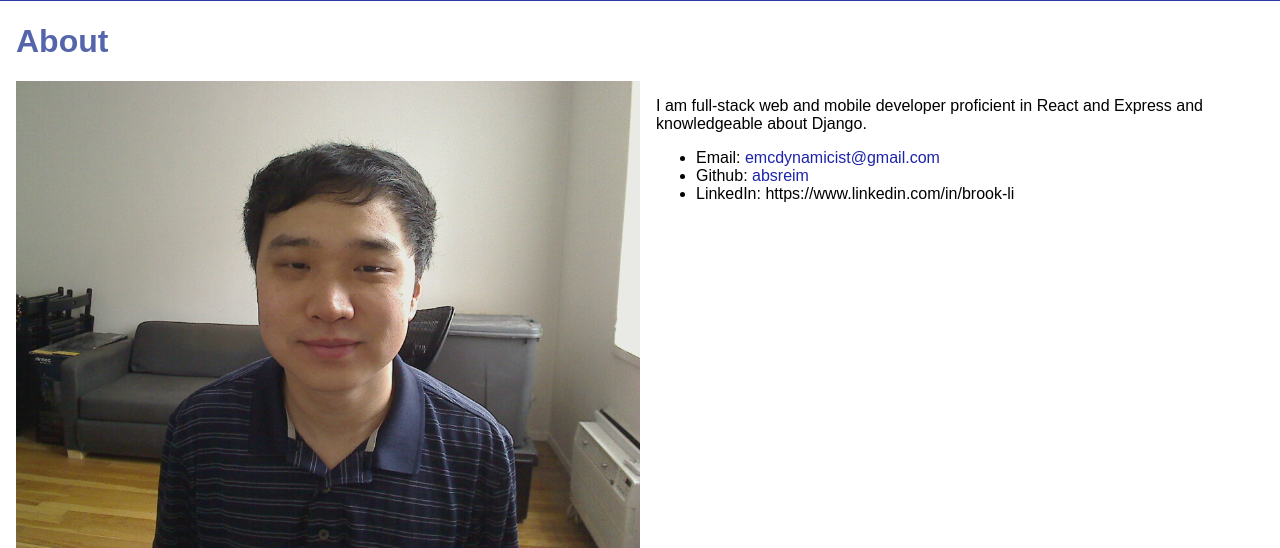
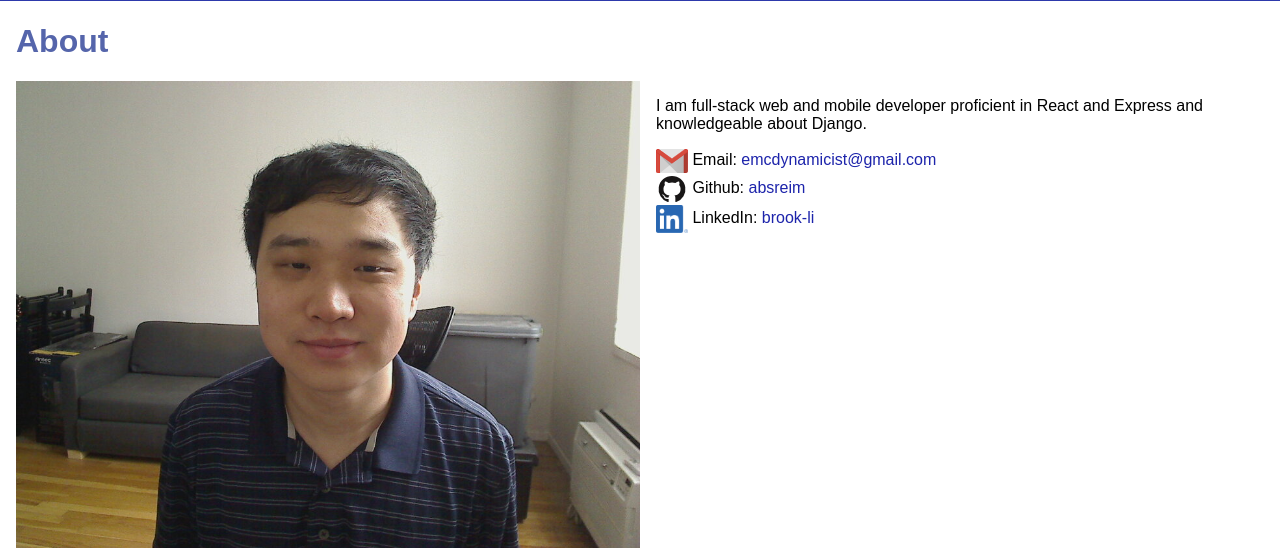
Before and after one commit to absreim/portfolio, a Django app: page /about/ in a window 1280 px wide. Shown: the part 94-642 px from the top of the page. Run offline with Django 3.2, Linux system fonts and the light colour scheme.

Commit message:
Added logos to account types in About page.

```diff
--- a/about/static/about/style.css
+++ b/about/static/about/style.css
@@ -24,3 +24,14 @@ main > div {
         width: 50%;
     }
 }
+
+#contact-list {
+    list-style-type: none;
+    padding-left: 0;
+}
+
+.contact-list__service-icon {
+    width: 2em;
+    vertical-align: middle;
+    object-fit: contain;
+}
--- a/about/templates/about/index.html
+++ b/about/templates/about/index.html
@@ -16,10 +16,19 @@
         <div>
             <p>I am full-stack web and mobile developer proficient in
                 React and Express and knowledgeable about Django.</p>
-            <ul>
-                <li>Email: <a href="mailto:emcdynamicist@gmail.com">emcdynamicist@gmail.com</a></li>
-                <li>Github: <a href="https://github.com/absreim">absreim</a></li>
-                <li>LinkedIn: https://www.linkedin.com/in/brook-li</li>
+            <ul id="contact-list">
+                <li>
+                    <img class="contact-list__service-icon" src={% static "about/gmail_logo.svg" %}/>
+                    Email: <a href="mailto:emcdynamicist@gmail.com">emcdynamicist@gmail.com</a>
+                </li>
+                <li>
+                    <img class="contact-list__service-icon" src={% static "about/github_mark_darkfg.svg" %}/>
+                    Github: <a href="https://github.com/absreim">absreim</a>
+                </li>
+                <li>
+                    <img class="contact-list__service-icon" src={% static "about/linkedin_square_logo.png" %}/>
+                    LinkedIn: <a href="https://www.linkedin.com/in/brook-li">brook-li</a>
+                </li>
             </ul>
         </div>
     </main>
```
Also changed, not shown: about/static/about/github_mark_darkfg.svg (added), about/static/about/gmail_logo.svg (added), about/static/about/linkedin_square_logo.png (added).
